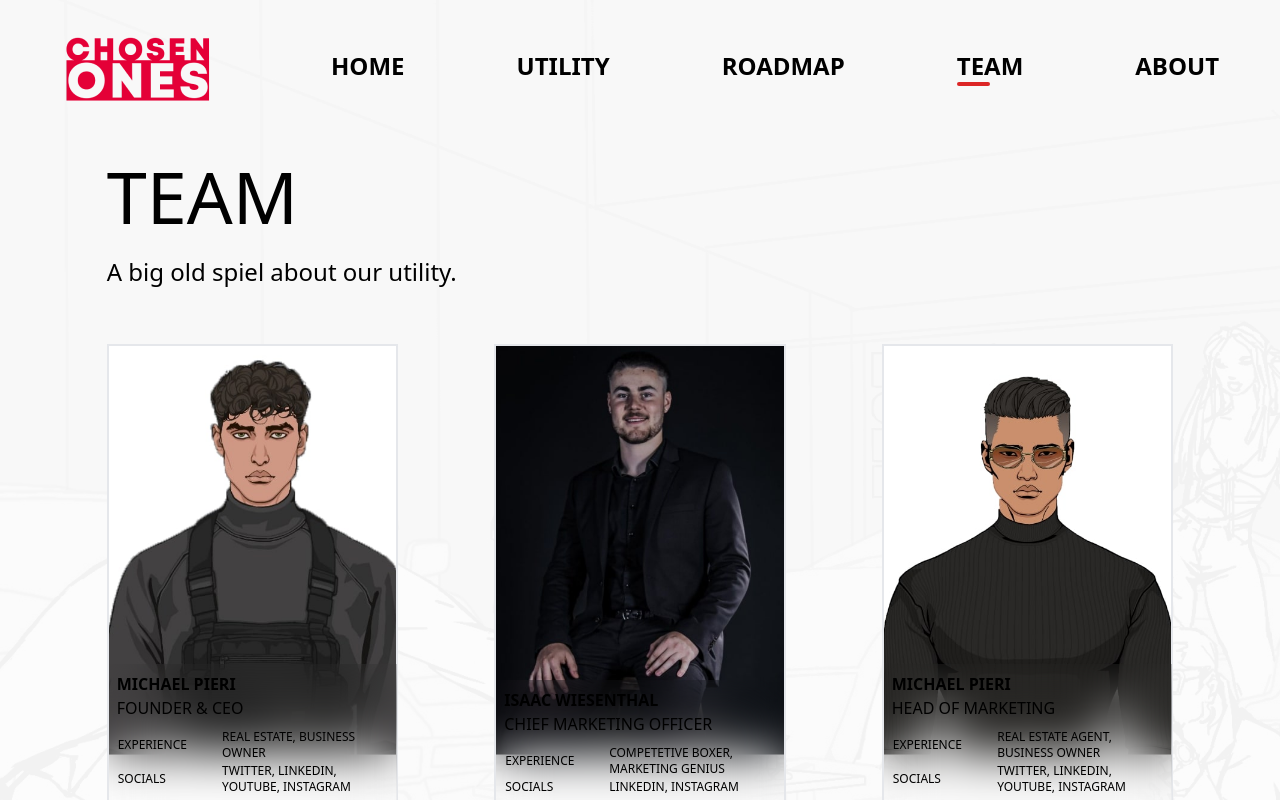
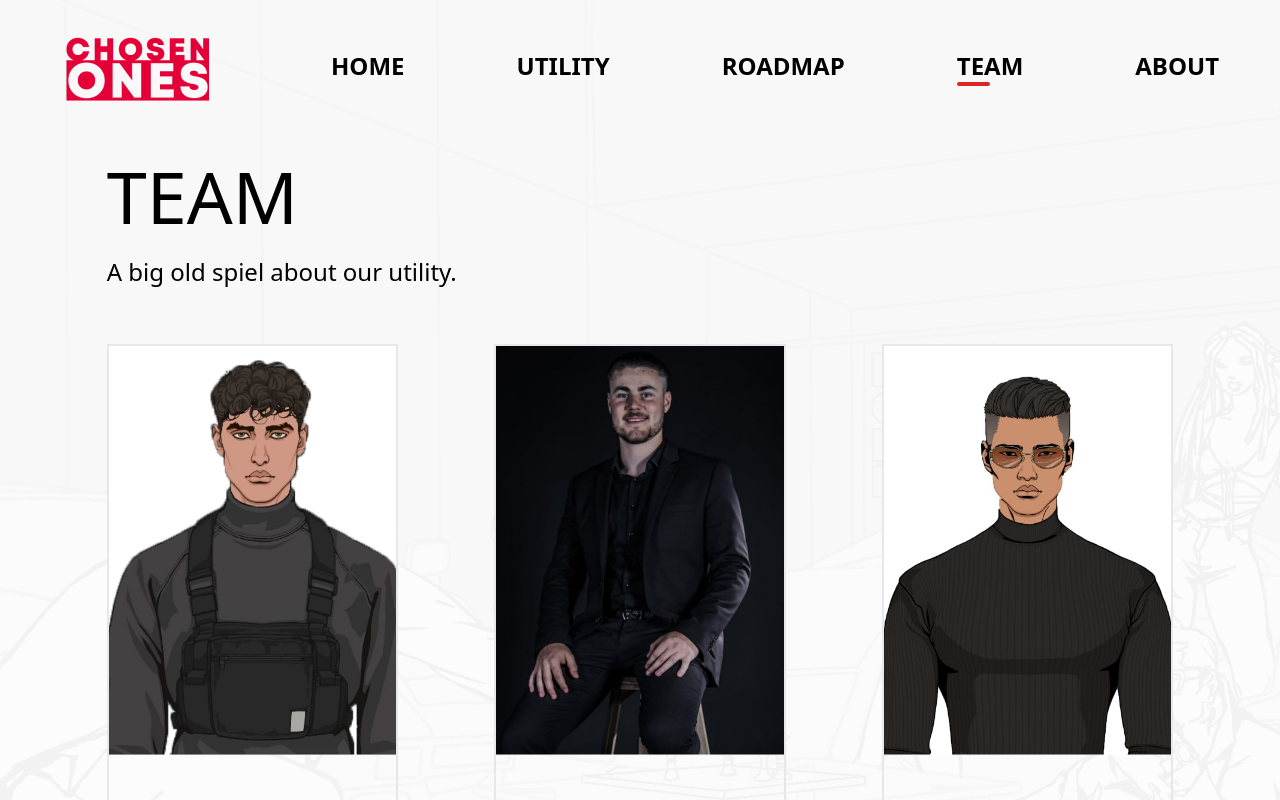
Before and after one commit to Hexzilla/choosen_one, a React (Create React App) app: page /team in a window 1280 px wide. Shown: the top 800 px of the page. Built offline with nearby package versions, Linux system fonts and the light colour scheme.

Commit message:
update min-height

```diff
--- a/src/components/Team.js
+++ b/src/components/Team.js
@@ -105,7 +105,7 @@ const TeamCard = ({ card }) => {
   return (
     <div className="relative flex-col flex w-full">
       <div className="border-stone-30 border-2 relative">
-        <div style={{ minHeight: "500px" }}>
+        <div style={{ minHeight: "658px" }}>
           <img
             src={src}
             className="w-full"
--- a/src/components/Utility.js
+++ b/src/components/Utility.js
@@ -74,7 +74,7 @@ const UtilityCard = ({ card }) => {
   return (
     <div className="relative flex-col flex w-full">
       <div className="border-stone-30 border-2 relative">
-        <div style={{ minHeight: "500px" }}>
+        <div style={{ minHeight: "658px" }}>
           <img
             src={src}
             className="w-full"
```
